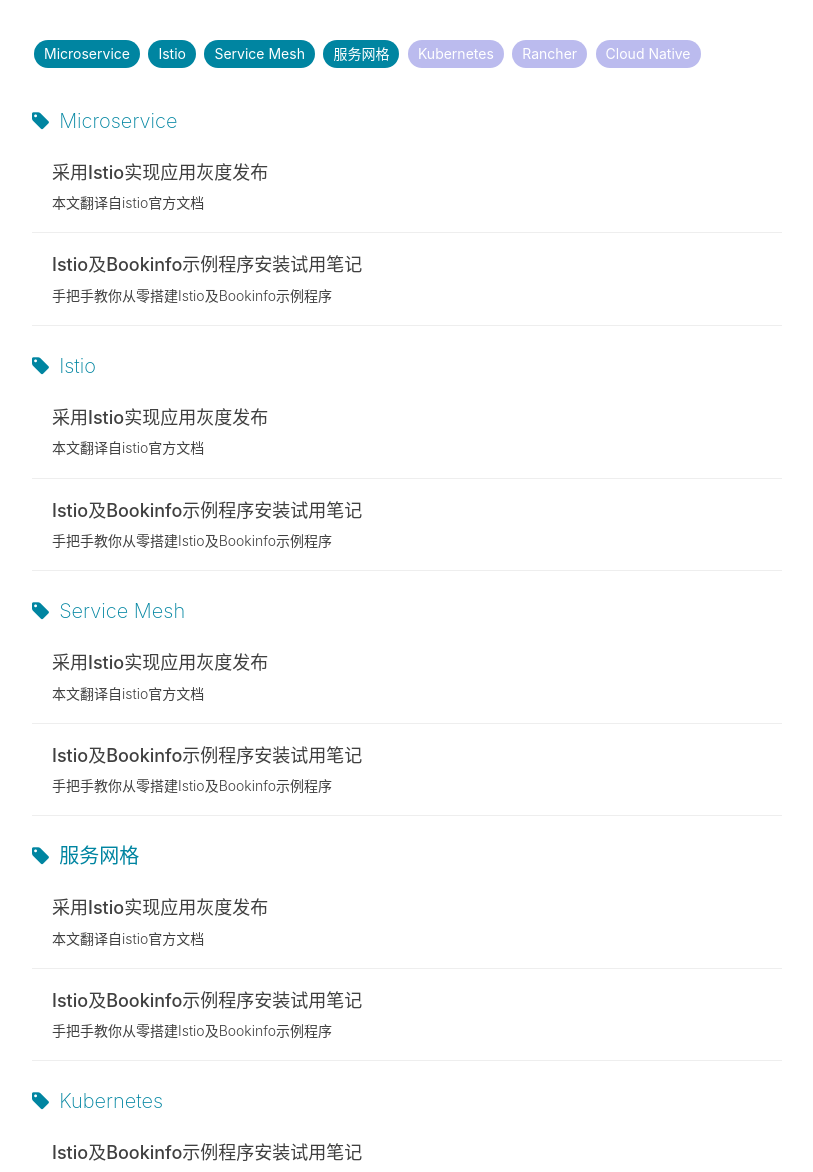
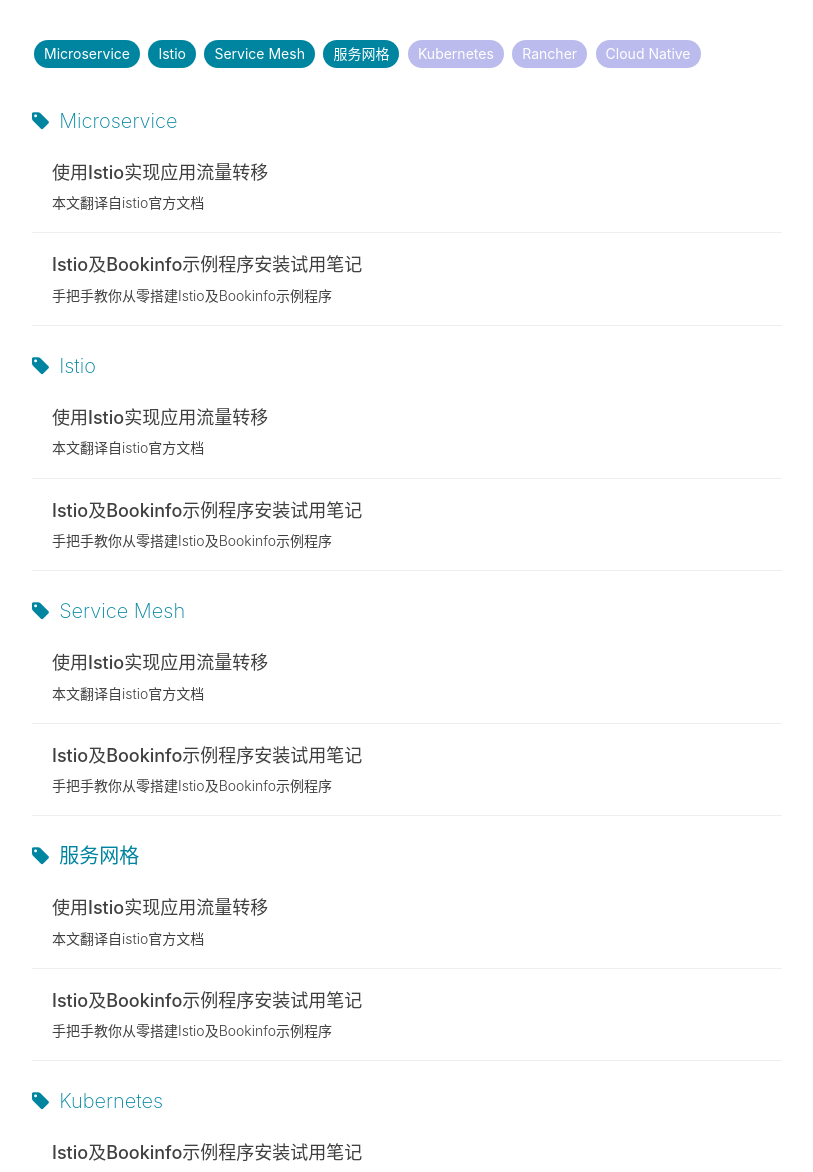
Before and after one commit to zhaohuabing/jekyll_blog_backup, a Jekyll site: the page built from tags.html, in a window 1280 px wide and 1400 px high. Shown: the part 228-1400 px from the top of the window, without its empty margins (233-1046 px from the left). Built offline with Jekyll 4.4.1, drawn with Linux system fonts in a browser that asks for light colours; nearby versions of some CDN libraries; comment, search, counter and statistics services are not loaded; some of the changed text lies outside the part shown.

Commit message:
move canary deployment to another post
Signed-off-by: HuabingZhao <zhao.huabing@zte.com.cn>

```diff
--- a/_posts/2017-11-07-istio-traffic-shifting.markdown
+++ b/_posts/2017-11-07-istio-traffic-shifting.markdown
@@ -1,10 +1,10 @@
 ---
 layout:     post
-title:      "采用Istio实现应用灰度发布"
+title:      "使用Istio实现应用流量转移"
 subtitle:   "本文翻译自istio官方文档"
 date:       2017-11-07 15:00:00
 author:     "赵化冰"
-header-img: "img/in-post/istio-install_and_example/post-bg.jpg"
+header-img: "img/in-post/istio-traffic-shifting/crossroads.jpg"
 tags:
     - Microservice
     - Istio
@@ -12,14 +12,6 @@
     - 服务网格
     - Cloud Native
 ---
-当应用上线以后，运维面临的一大挑战是如何能够在不影响上线业务的情况下对服务进行平滑升级。一般通过[灰度发布（又名金丝雀发布）](https://martinfowler.com/bliki/CanaryRelease.html)的发布流程来实现业务的平滑过渡。如果要自己实现一套灰度发布的流程，工作量和难度的挑战是非常大的。然后通过Istio的带权重路由规则，可以轻松地将应用流量逐渐从老版本的服务组件迁移到新版本的服务中，以实现应用新版本的灰度发布。
-
-
-采用kubernetes的[应用版本升级](https://kubernetes.io/docs/tutorials/kubernetes-basics/update-intro/)功能也可以实现不中断业务的应用升级。但采用Istio后，可以通过定制路由规则将特定的流量（如指定特征的用户）导入新版本服务中，在生产环境下进行测试，同时屏蔽对VIP用户的影响，待测试充分后再逐渐把流量导入到新版本服务中。并且在有多个版本服务时，还可对不同版本的服务进行独立的Scaling。
-
-![Istio灰度发布示意图](\img\in-post\istio-traffic-shifting\canary-deployments.gif)
-
-Istio和BookInfo应用程序安装可以参考[手把手教你从零搭建Istio及Bookinfo示例程序](http://zhaohuabing.com/2017/11/04/istio-install_and_example/)
 
 关于istio的更多内容请参考[istio中文文档](http://istio.doczh.cn/)。
 
```
